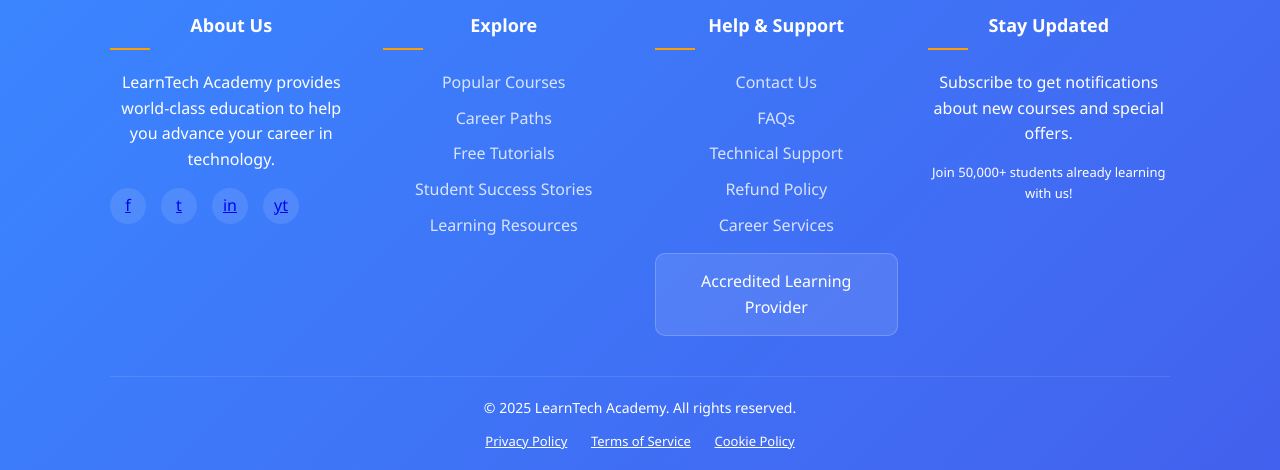
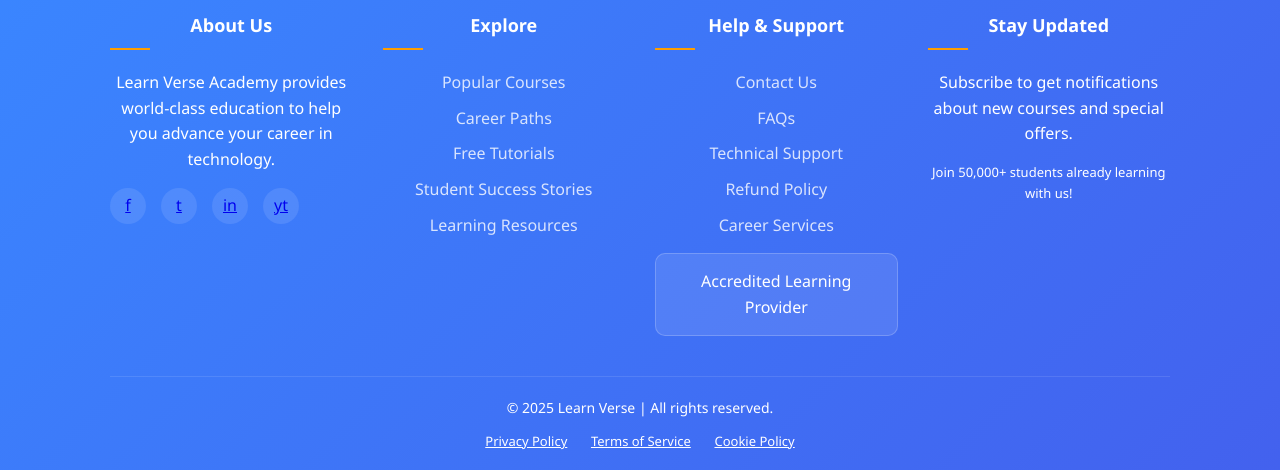
Before and after one commit to RishirajPathak234/online-course-learning-platform, a plain HTML site: page learning.html in a window 1280 px wide. Shown: the part 1170-1640 px from the top of the page. Drawn offline with Linux system fonts and the light colour scheme.

Commit message:
Update learning.html

```diff
--- a/learning.html
+++ b/learning.html
@@ -171,7 +171,7 @@
         <div class="footer-content">
           <div class="footer-section">
             <h3>About Us</h3>
-            <p>LearnTech Academy provides world-class education to help you advance your career in technology.</p>
+            <p>Learn Verse Academy provides world-class education to help you advance your career in technology.</p>
             <div class="social-links">
               <a href="#" class="social-icon">f</a>
               <a href="#" class="social-icon">t</a>
@@ -214,7 +214,7 @@
         </div>
 
         <div class="footer-bottom">
-          <p>&copy; 2025 LearnTech Academy. All rights reserved.</p>
+          <p>&copy; 2025 Learn Verse | All rights reserved.</p>
           <p>
             <a href="#" style="color:#fff; margin:0 10px; font-size:13px;">Privacy Policy</a>
             <a href="#" style="color:#fff; margin:0 10px; font-size:13px;">Terms of Service</a>
```
